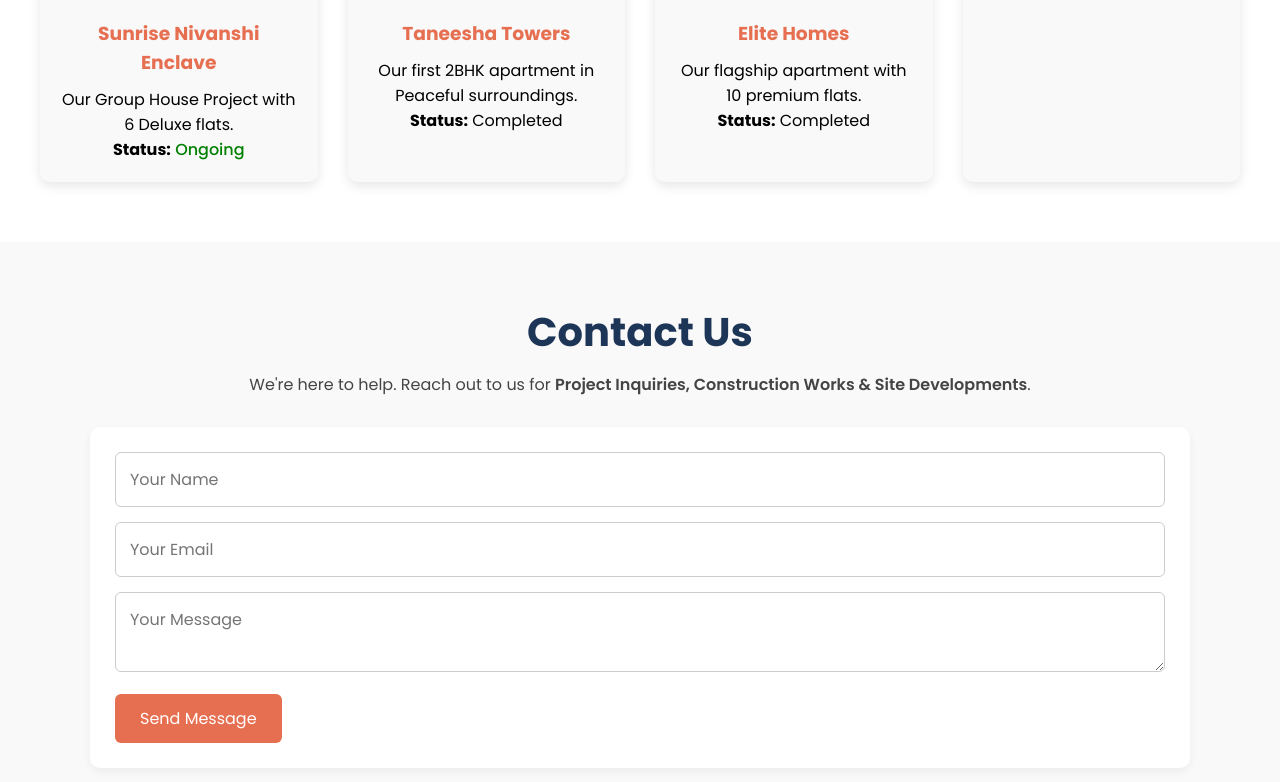
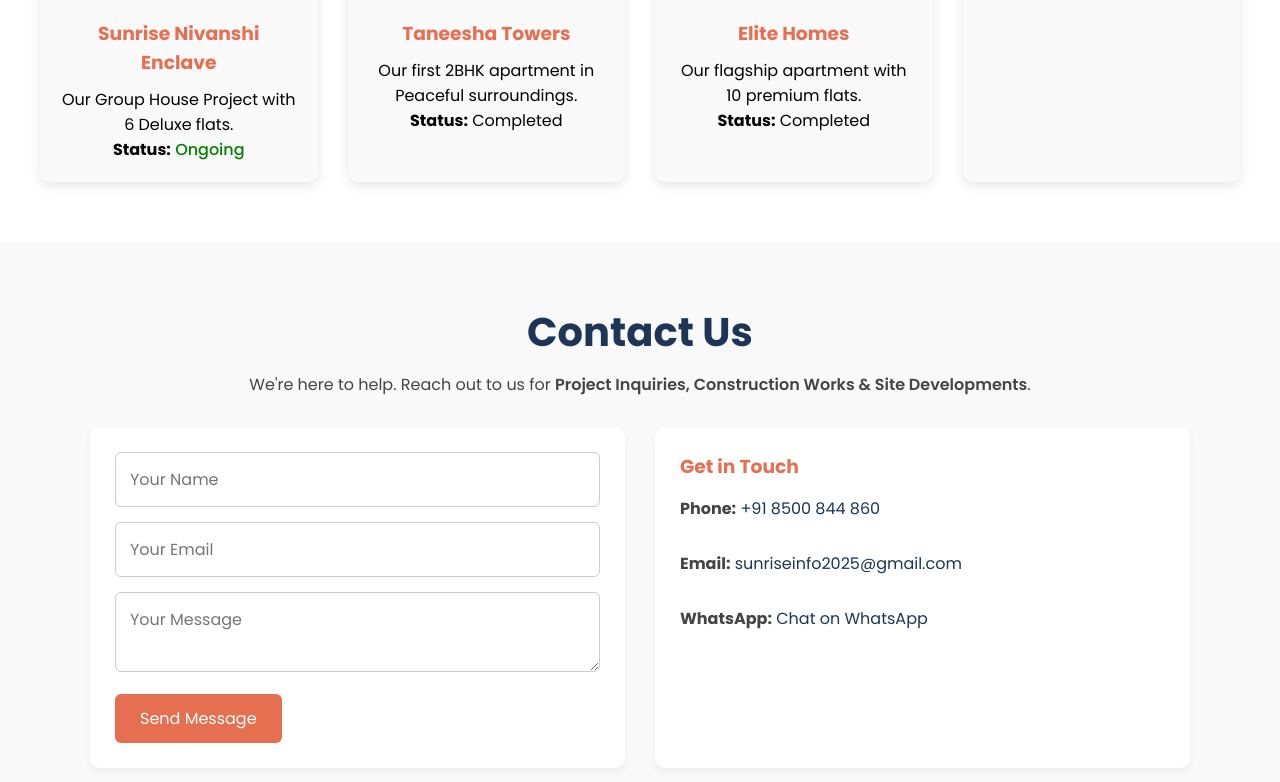
Before and after one commit to myself-sunilpratap/sr, a plain HTML site: page index.html in a window 1280 px wide. Shown: the part 2301-3083 px from the top of the page. Drawn offline with nearby package versions, Linux system fonts and the light colour scheme.

Commit message:
Update index.html

```diff
--- a/index.html
+++ b/index.html
@@ -343,6 +343,14 @@
           });
       });
     </script>
+    <div class="contact-info">
+      <h3>Get in Touch</h3>
+      <p><strong>Phone:</strong> <a href="tel:+91 8500 844 860">+91 8500 844 860</a></p>
+      <p><strong>Email:</strong> <a href="mailto:sunriseinfo2025@gmail.com">sunriseinfo2025@gmail.com</a></p>
+      <p><strong>WhatsApp:</strong> <a href="https://wa.me/918500844860" target="_blank">Chat on WhatsApp</a></p>
+
+
+    </div>
   </div>
 </section>
 
```
